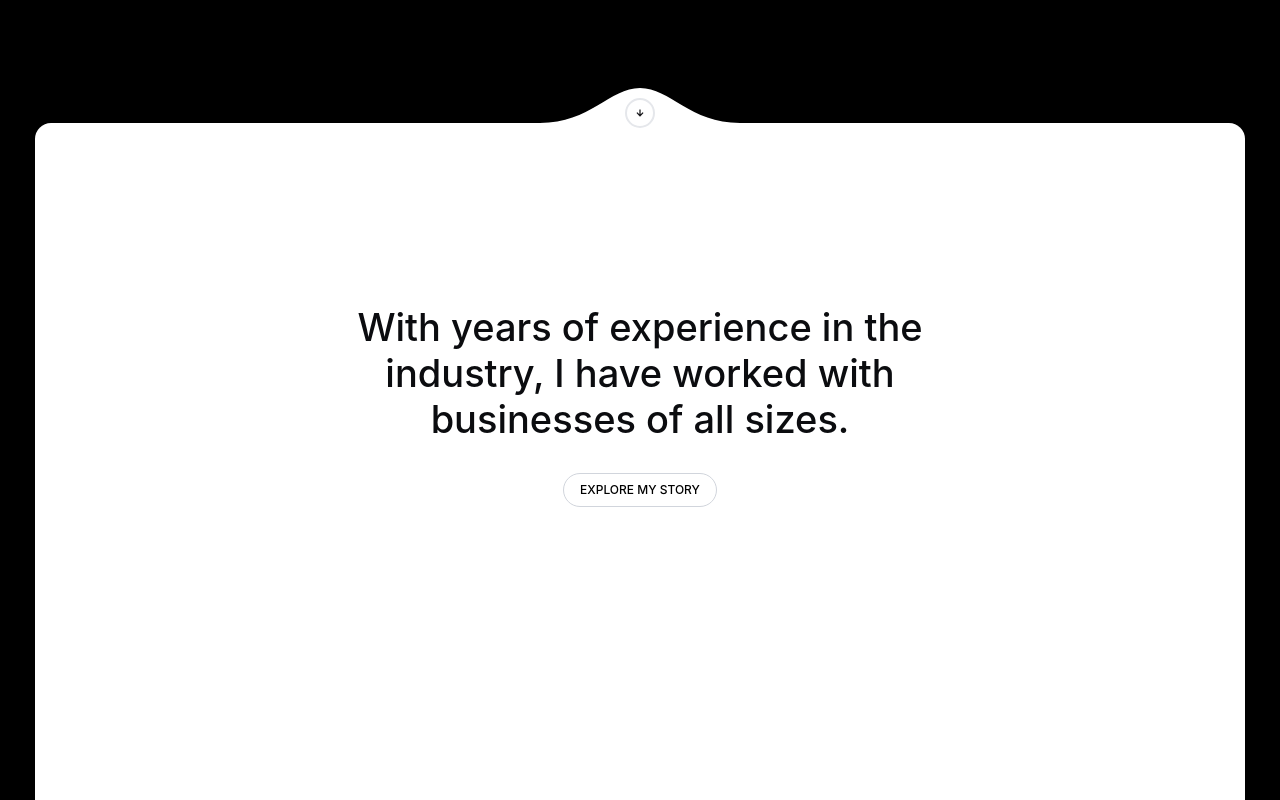
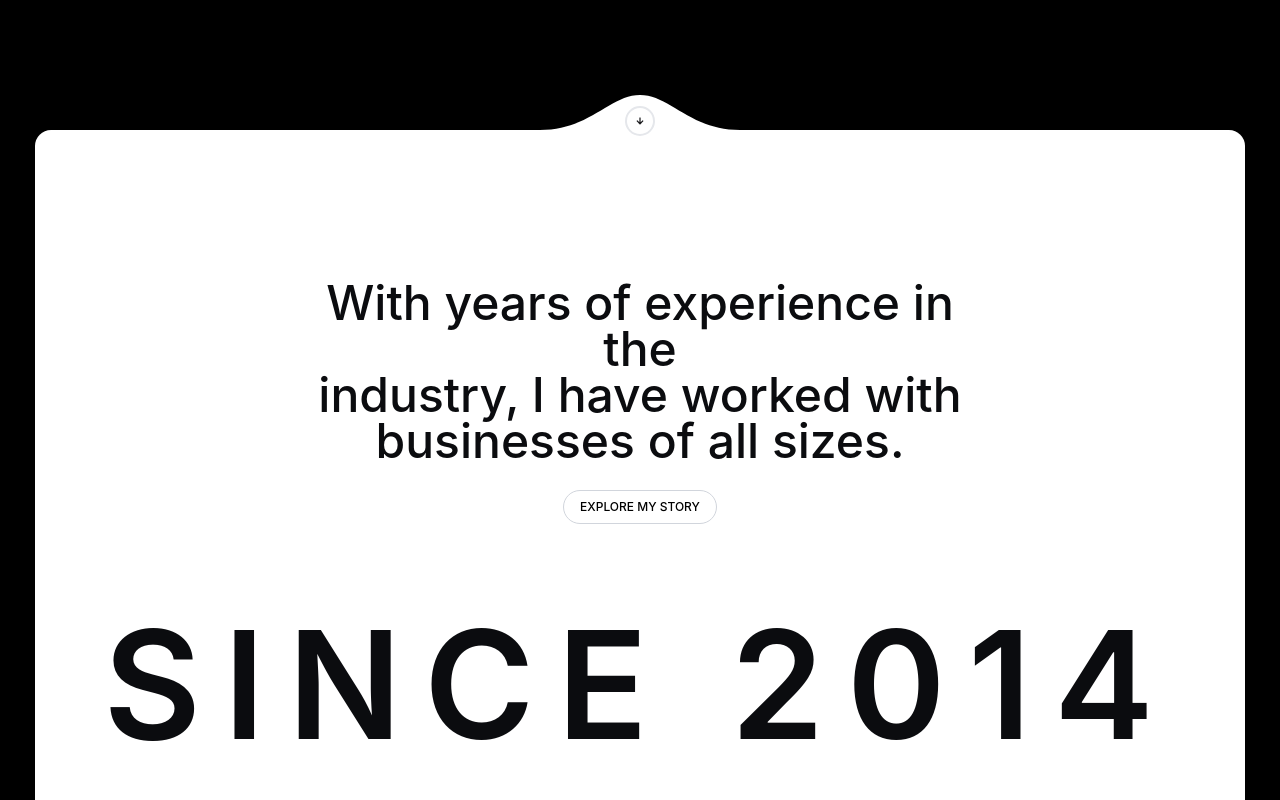
Before and after one commit to minidukalhara14/creative-portfolio, a React (Vite) app: page / in a window 1280 px wide. Shown: the part 640-1440 px from the top of the page. Built offline with nearby package versions, Linux system fonts and the light colour scheme.

Commit message:
Adding motion dive for hero Card ✏️

```diff
--- a/src/components/common/HeroCard.jsx
+++ b/src/components/common/HeroCard.jsx
@@ -2,6 +2,7 @@ import { FaArrowDown } from "react-icons/fa";
 import ScrollButton from "./ScrollButton";
 import AnimatedButton from "./AnimatedButton";
 import { Link } from "react-router-dom";
+import { motion } from 'framer-motion';
 
 
 
@@ -18,10 +19,13 @@ export default function HeroCard() {
   };
 
 
+
+
+
     return (
-        <div className="w-[calc(100vw-70px)] h-screen bg-secondary text-primary flex justify-center items-center relative ">
+        <div className="w-[calc(100vw-70px)]  rounded-2xl  text-primary flex justify-center items-center relative ">
 
-            <div className="w-full h-[calc(100%+25px)] absolute -top-[25px] bg-secondary flex items-center flex-col rounded-2xl relative">
+            <div className="w-full h-[calc(100vh+20px)] absolute -top-[30px] bg-secondary flex items-center flex-col rounded-2xl relative">
 
               <div className="absolute -top-[35px] w-[200px] h-[35px] text-white flex items-center justify-center ">
 
@@ -42,25 +46,55 @@ export default function HeroCard() {
 
                 </div>
 
-                <div className="w-[700px] h-[200px] p-6  flex flex-col mt-[150px] items-center justify-center">
-                    <span className="text-[38px] leading-[46px] font-medium tracking-normal text-center">
+                <div className="w-[700px] h-[200px] flex flex-col mt-[150px] items-center ">
+                    <span className="text-[48px] leading-[46px] font-medium tracking-normal text-center">
                         With years of experience in the
                     </span>
-                    <span className="text-[38px] leading-[46px] font-medium tracking-normal text-center">
+                    <span className="text-[48px] leading-[46px] font-medium tracking-normal text-center">
                         industry, I have worked with
                     </span>
-                    <span className="text-[38px] leading-[46px] font-medium tracking-normal text-center">
+                    <span className="text-[48px] leading-[46px] font-medium tracking-normal text-center">
                         businesses of all sizes.
                     </span>
                 </div>
 
-                <div className="p-4 h-[10px] border border-gray-300 rounded-full rotate-0 opacity-100 bg-transparent flex justify-center items-center ">
+                <div className="p-4 mt-[10px] h-[10px] border border-gray-300 rounded-full rotate-0 opacity-100 bg-transparent flex justify-center items-center ">
                   <Link to="/about" >
                     <AnimatedButton text="EXPLORE MY STORY" />
                   </Link>
                 </div>
 
+                <div className="w-full flex justify-center items-center mt-[70px] py-4">
+
+                    <motion.span
+
+                        initial={{ y: "100%", opacity: 0 }}
+
+
+                        whileInView={{ y: 0, opacity: 1 }}
+
+
+                        viewport={{ once: true, amount: 0 }}
+
+                        transition={{
+                            duration: 1.2,
+                            ease: [0.76, 0, 0.24, 1],
+                            delay: 0.2,
+                        }}
+                        className="block text-[150px] font-semibold uppercase tracking-[0.15em] text-primary leading-none select-none"
+                    >
+                        Since 2014
+                    </motion.span>
+
+                </div>
+
+                <div className="w-[calc(100vw-70px)] absolute bottom-0  h-[70px] bg-secondary  ">
+
+                </div>
+
+
             </div>
+
         </div>
     );
 }
```
